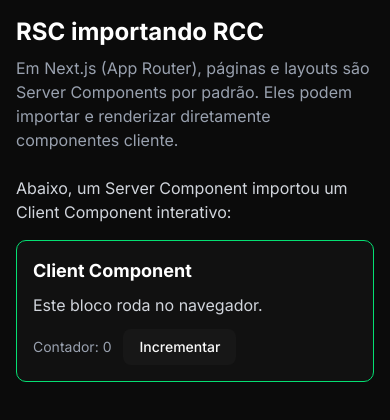
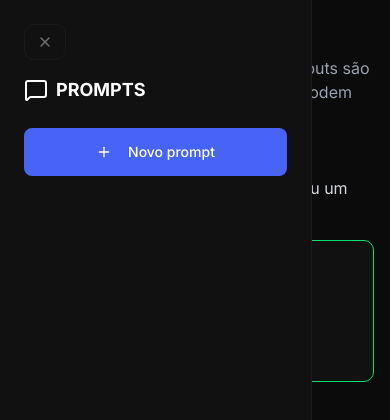
Before and after one commit to crisfeitosa/nextjs-prompt-manager, a Next.js app: page /rsc-vs-rcc/rsc in a window 390 px wide. Shown: the top 420 px of the page. Built offline with nearby package versions, Linux system fonts and the light colour scheme; no server answers; the database is empty.

Commit message:
feat: add Sidebar component and integrate with layout; update button styles and add Radix UI dependency

```diff
--- a/package.json
+++ b/package.json
@@ -15,6 +15,7 @@
   },
   "dependencies": {
     "@prisma/client": "6",
+    "@radix-ui/react-slot": "^1.2.4",
     "class-variance-authority": "^0.7.1",
     "clsx": "^2.1.1",
     "lucide-react": "^0.577.0",
--- a/src/app/layout.tsx
+++ b/src/app/layout.tsx
@@ -1,3 +1,4 @@
+import { Sidebar } from '@/components/sidebar';
 import '@/styles/globals.css';
 import type { Metadata } from 'next';
 import { Inter } from 'next/font/google';
@@ -22,6 +23,7 @@
     <html lang="en">
       <body className={`${inter.variable} antialiased bg-gray-900 text-white`}>
         <section className="flex h-screen">
+          <Sidebar />
           <main className="relative flex-1 overflow-auto min-w-0">
             <div className="p-4 sm:p-6 md:p-8 max-w-full md:max-w-3xl mx-auto h-full">
               {children}
--- /dev/null
+++ b/src/components/logo/index.ts
@@ -0,0 +1 @@
+export * from './logo';
--- /dev/null
+++ b/src/components/logo/logo.tsx
@@ -0,0 +1,14 @@
+import { MessageSquare } from 'lucide-react';
+import Link from 'next/link';
+
+export const Logo = () => {
+  return (
+    <Link
+      href="/"
+      className="flex items-center gap-2 hover:text-accent-600 rounded-lg transition-colors"
+    >
+      <MessageSquare />
+      <span className="text-lg font-semibold">PROMPTS</span>
+    </Link>
+  );
+};
--- a/src/components/sidebar/sidebar-content.tsx
+++ b/src/components/sidebar/sidebar-content.tsx
@@ -1,7 +1,79 @@
+'use client';
+
+import {
+  Plus as AddIcon,
+  ArrowLeftToLine,
+  ArrowRightToLine,
+  X as CloseButton,
+} from 'lucide-react';
+import { useRouter } from 'next/navigation';
+import { useState } from 'react';
+import { Logo } from '../logo';
+import { Button } from '../ui/button';
+
 export const SidebarContent = () => {
+  const router = useRouter();
+  const [isCollapsed, setIsCollapsed] = useState(false);
+
+  const collapsedSidebar = () => setIsCollapsed(true);
+  const expandSidebar = () => setIsCollapsed(false);
+
+  const handleNewPrompt = () => router.push('/new');
+
   return (
-    <aside>
-      <h2>vfdbdf</h2>
+    <aside
+      className={`border-r border-gray-700 flex flex-col h-full bg-gray-800 transition-[transform,width] duration-300 ease-in-out fixed md:relative left-0 top-0 z-50 md:z-auto w-[80vw] sm:w-[320px] ${isCollapsed ? 'md:w-[72px]' : 'md:w-[384px]'}`}
+    >
+      {isCollapsed && (
+        <section className="px-2 py-6">
+          <header className="flex items-center justify-center mb-6">
+            <Button
+              onClick={expandSidebar}
+              variant="icon"
+              className="hidden md:inline-flex p-2 hover:bg-gray-700 focus:outline-none focus:ring-2 focus:ring-accent-500 rounded-lg transition-colors"
+              aria-label="Expandir sidebar"
+              title="Expandir sidebar"
+            >
+              <ArrowRightToLine className="w-5 h-5 text-gray-100" />
+            </Button>
+          </header>
+        </section>
+      )}
+
+      {!isCollapsed && (
+        <section className="p-6">
+          <div className="md:hidden mb-4">
+            <div className="flex items-center justify-between">
+              <Button
+                variant="secondary"
+                aria-label="Fechar menu"
+                title="Fechar menu"
+              >
+                <CloseButton className="w-5 h-5 text-gray-100" />
+              </Button>
+            </div>
+          </div>
+          <div className="flex w-full items-center justify-between mb-6">
+            <header className="flex w-full items-center justify-between">
+              <Logo />
+              <Button
+                onClick={collapsedSidebar}
+                variant="icon"
+                className="hidden md:inline-flex p-2 hover:bg-gray-700 focus:outline-none focus:ring-2 focus:ring-accent-500 rounded-lg transition-colors"
+              >
+                <ArrowLeftToLine className="w-5 h-5 text-gray-100" />
+              </Button>
+            </header>
+          </div>
+
+          <div>
+            <Button onClick={handleNewPrompt} className="w-full" size="lg">
+              <AddIcon className="w-5 h-5 mr-2" />
+              Novo prompt
+            </Button>
+          </div>
+        </section>
+      )}
     </aside>
   );
 };
--- a/src/components/ui/button.tsx
+++ b/src/components/ui/button.tsx
@@ -1,32 +1,28 @@
+import { Slot } from '@radix-ui/react-slot';
+import { cva, type VariantProps } from 'class-variance-authority';
 import * as React from 'react';
-import { cva, type VariantProps } from 'class-variance-authority';
-import { Slot } from 'radix-ui';
 
 import { cn } from '@/lib/utils';
 
 const buttonVariants = cva(
-  "inline-flex shrink-0 items-center justify-center gap-2 rounded-md text-sm font-medium whitespace-nowrap transition-all outline-none focus-visible:border-ring focus-visible:ring-[3px] focus-visible:ring-ring/50 disabled:pointer-events-none disabled:opacity-50 aria-invalid:border-destructive aria-invalid:ring-destructive/20 dark:aria-invalid:ring-destructive/40 [&_svg]:pointer-events-none [&_svg]:shrink-0 [&_svg:not([class*='size-'])]:size-4",
+  "cursor-pointer border-[#424242] inline-flex items-center justify-center gap-2 whitespace-nowrap rounded-md text-sm font-medium transition-all disabled:pointer-events-none disabled:opacity-50 [&_svg]:pointer-events-none [&_svg:not([class*='size-'])]:size-4 shrink-0 [&_svg]:shrink-0 outline-none focus-visible:border-ring focus-visible:ring-ring/50 focus-visible:ring-[3px] aria-invalid:ring-destructive/20 dark:aria-invalid:ring-destructive/40 aria-invalid:border-destructive",
   {
     variants: {
       variant: {
-        default: 'bg-primary text-primary-foreground hover:bg-primary/90',
+        default: 'bg-accent-600 text-white hover:bg-accent-500',
         destructive:
-          'bg-destructive text-white hover:bg-destructive/90 focus-visible:ring-destructive/20 dark:bg-destructive/60 dark:focus-visible:ring-destructive/40',
-        outline:
-          'border bg-background shadow-xs hover:bg-accent hover:text-accent-foreground dark:border-input dark:bg-input/30 dark:hover:bg-input/50',
+          'bg-destructive text-white hover:bg-destructive/90 focus-visible:ring-destructive/20 dark:focus-visible:ring-destructive/40 dark:bg-destructive/60',
+        outline: 'border bg-gray-700 text-white hover:bg-gray-600',
         secondary:
-          'bg-secondary text-secondary-foreground hover:bg-secondary/80',
-        ghost:
-          'hover:bg-accent hover:text-accent-foreground dark:hover:bg-accent/50',
+          'p-2 bg-gray-800 border border-gray-700 rounded-lg hover:bg-gray-600 transition-colors',
+        icon: 'text-alert-600 transition-all duration-200 ml-2 p-1 hover:bg-alert-600 rounded hover:text-white',
         link: 'text-primary underline-offset-4 hover:underline',
       },
       size: {
         default: 'h-9 px-4 py-2 has-[>svg]:px-3',
-        xs: "h-6 gap-1 rounded-md px-2 text-xs has-[>svg]:px-1.5 [&_svg:not([class*='size-'])]:size-3",
-        sm: 'h-8 gap-1.5 rounded-md px-3 has-[>svg]:px-2.5',
-        lg: 'h-10 rounded-md px-6 has-[>svg]:px-4',
+        sm: 'h-8 rounded-md gap-1.5 px-3 has-[>svg]:px-2.5',
+        lg: 'h-12 rounded-md px-6 has-[>svg]:px-4',
         icon: 'size-9',
-        'icon-xs': "size-6 rounded-md [&_svg:not([class*='size-'])]:size-3",
         'icon-sm': 'size-8',
         'icon-lg': 'size-10',
       },
@@ -48,7 +44,7 @@
   VariantProps<typeof buttonVariants> & {
     asChild?: boolean;
   }) {
-  const Comp = asChild ? Slot.Root : 'button';
+  const Comp = asChild ? Slot : 'button';
 
   return (
     <Comp
```
Also changed, not shown: 1 other file (tests, documents, lock files or other folders).
